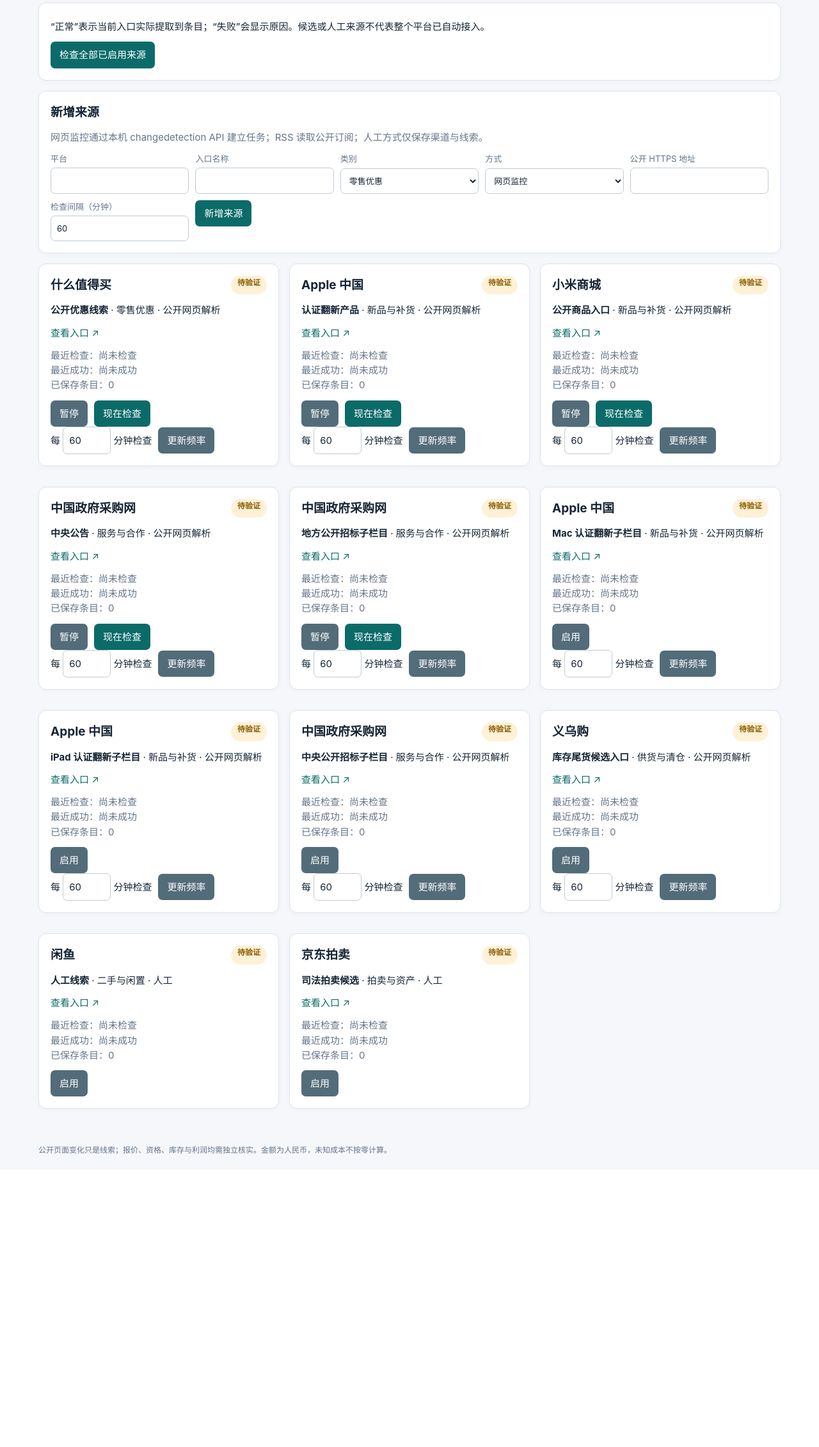
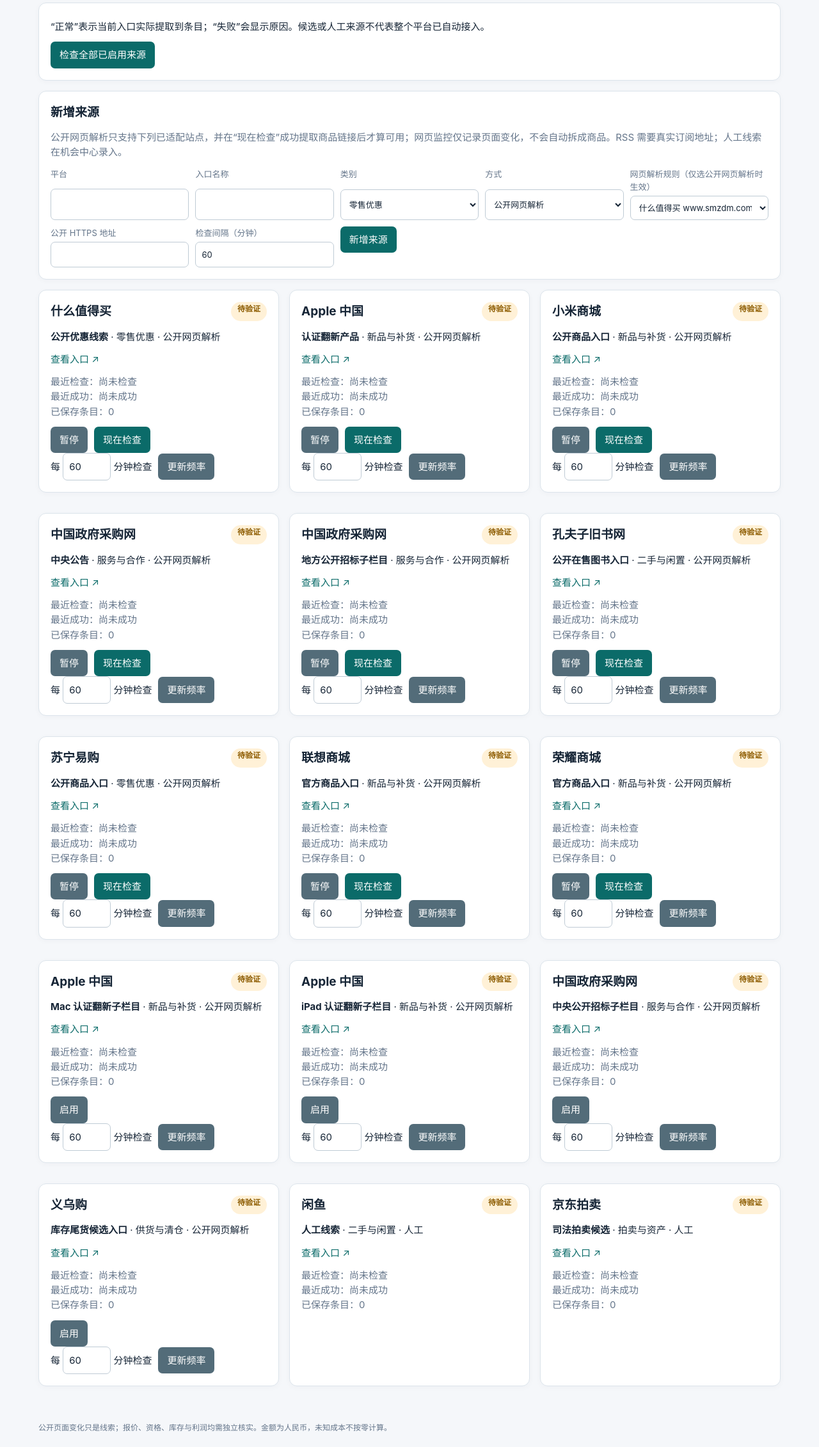
Before and after one commit to xie132339/opportunity-workbench, a Flask app: page /sources in a window 1280 px wide. Shown: the part 182-2444 px from the top of the page at 64% size. Before the commit the page ends 1986 px from the top, so only its background shows below. Run offline with Flask 3, Linux system fonts and the light colour scheme; data comes from the database, SQL or seed files in the repository; data that the repository does not hold is empty.

Commit message:
Expand configurable public product sources

```diff
--- a/app.py
+++ b/app.py
@@ -240,7 +240,13 @@ def source_add():
     category = request.form.get("category", "").strip()
     url = request.form.get("url", "").strip()
     method = request.form.get("method", "manual")
-    if not all((platform, name, category)) or method not in ("manual", "monitor", "rss"):
+    parser = request.form.get("parser", "") if method == "html" else ""
+    parser_hosts = {"smzdm": "www.smzdm.com", "apple": "www.apple.com.cn",
+                    "mi": "www.mi.com", "ccgp": "www.ccgp.gov.cn",
+                    "yiwugo": "www.yiwugo.com", "kongfz": "book.kongfz.com",
+                    "suning": "www.suning.com", "lenovo": "www.lenovo.com.cn",
+                    "honor": "www.honor.com"}
+    if not all((platform, name, category)) or method not in ("manual", "monitor", "rss", "html"):
         flash("来源信息不完整", "error")
         return go("sources")
     try:
@@ -248,6 +254,8 @@ def source_add():
         if not 5 <= interval <= 1440:
             raise ValueError("检查间隔须在 5 到 1440 分钟之间")
         _public_url(url)
+        if method == "html" and (parser not in parser_hosts or urlparse(url).hostname != parser_hosts[parser]):
+            raise ValueError("公开网页解析须选择与入口域名一致的已适配站点")
         with connect() as db:
             if db.execute("SELECT 1 FROM sources WHERE platform=? AND url=? AND method=?",
                           (platform,url,method)).fetchone():
@@ -264,9 +272,9 @@ def source_add():
             watch_uuid = resp.json()["uuid"]
         with connect() as db:
             db.execute("""INSERT INTO sources
-                (platform,name,category,url,method,watch_uuid,status,enabled,interval_minutes)
-                VALUES(?,?,?,?,?,?,?,?,?)""",
-                (platform,name,category,url,method,watch_uuid,"pending" if method != "manual" else "manual",
+                (platform,name,category,url,method,parser,watch_uuid,status,enabled,interval_minutes)
+                VALUES(?,?,?,?,?,?,?,?,?,?)""",
+                (platform,name,category,url,method,parser,watch_uuid,"pending" if method != "manual" else "manual",
                  int(method != "manual"),interval))
         flash("来源已保存", "ok")
     except Exception as exc:
--- a/db.py
+++ b/db.py
@@ -97,6 +97,10 @@ SEEDS = [
  ("中国政府采购网", "中央公开招标子栏目", "服务与合作", "https://www.ccgp.gov.cn/cggg/zygg/gkzb/", "html", "ccgp", 0),
  ("中国政府采购网", "地方公开招标子栏目", "服务与合作", "https://www.ccgp.gov.cn/cggg/dfgg/gkzb/", "html", "ccgp", 1),
  ("义乌购", "库存尾货候选入口", "供货与清仓", "https://www.yiwugo.com/buy/list/1.html", "html", "yiwugo", 0),
+ ("孔夫子旧书网", "公开在售图书入口", "二手与闲置", "https://book.kongfz.com/", "html", "kongfz", 1),
+ ("苏宁易购", "公开商品入口", "零售优惠", "https://www.suning.com/", "html", "suning", 1),
+ ("联想商城", "官方商品入口", "新品与补货", "https://www.lenovo.com.cn/", "html", "lenovo", 1),
+ ("荣耀商城", "官方商品入口", "新品与补货", "https://www.honor.com/cn/shop/", "html", "honor", 1),
  ("闲鱼", "人工线索", "二手与闲置", "https://www.goofish.com/", "manual", "", 0),
  ("京东拍卖", "司法拍卖候选", "拍卖与资产", "https://auction.jd.com/sifa.html", "manual", "", 0),
 ]
--- a/scanner.py
+++ b/scanner.py
@@ -63,6 +63,14 @@ def _allowed(parser, url):
         return host == "www.ccgp.gov.cn" and "/cggg/" in path and "/gkzb/" in path and path.endswith(".htm")
     if parser == "yiwugo":
         return host == "www.yiwugo.com" and "/product/" in path
+    if parser == "kongfz":
+        return host == "book.kongfz.com" and re.fullmatch(r"/\d+/\d+/?", path)
+    if parser == "suning":
+        return host == "product.suning.com" and re.fullmatch(r"/\d+/\d+\.html", path)
+    if parser == "lenovo":
+        return host == "item.lenovo.com.cn" and re.fullmatch(r"/product/\d+\.html", path)
+    if parser == "honor":
+        return host == "www.honor.com" and re.fullmatch(r"/cn/shop/product/\d+\.html", path)
     return False
 
 
--- a/templates/sources.html
+++ b/templates/sources.html
@@ -8,13 +8,14 @@
 </section>
 <section class="card">
   <h2>新增来源</h2>
-  <p class="muted">网页监控通过本机 changedetection API 建立任务；RSS 读取公开订阅；人工方式仅保存渠道与线索。</p>
+  <p class="muted">公开网页解析只支持下列已适配站点，并在“现在检查”成功提取商品链接后才算可用；网页监控仅记录页面变化，不会自动拆成商品。RSS 需要真实订阅地址；人工线索在机会中心录入。</p>
   <form method="post" action="{{ url_for('source_add') }}" class="form-grid">
     <input type="hidden" name="csrf" value="{{ csrf }}">
     <label>平台<input name="platform" required></label>
     <label>入口名称<input name="name" required></label>
     <label>类别<select name="category">{% for x in ['零售优惠','二手与闲置','供货与清仓','拍卖与资产','新品与补货','服务与合作'] %}<option>{{ x }}</option>{% endfor %}</select></label>
-    <label>方式<select name="method"><option value="monitor">网页监控</option><option value="rss">RSS 订阅</option><option value="manual">人工录入</option></select></label>
+    <label>方式<select name="method"><option value="html">公开网页解析</option><option value="monitor">网页变化监控</option><option value="rss">RSS 订阅</option><option value="manual">人工录入</option></select></label>
+    <label>网页解析规则（仅选公开网页解析时生效）<select name="parser"><option value="smzdm">什么值得买 www.smzdm.com</option><option value="apple">Apple 中国 www.apple.com.cn</option><option value="mi">小米商城 www.mi.com</option><option value="kongfz">孔夫子旧书网 book.kongfz.com</option><option value="suning">苏宁易购 www.suning.com</option><option value="lenovo">联想商城 www.lenovo.com.cn</option><option value="honor">荣耀商城 www.honor.com</option><option value="ccgp">中国政府采购网 www.ccgp.gov.cn</option><option value="yiwugo">义乌购 www.yiwugo.com（候选）</option></select></label>
     <label>公开 HTTPS 地址<input type="url" name="url" required></label>
     <label>检查间隔（分钟）<input name="interval_minutes" type="number" min="5" max="1440" value="60" required></label>
     <div><button>新增来源</button></div>
@@ -29,7 +30,7 @@
     <p class="muted">最近检查：{{ row.last_checked|cn_time if row.last_checked else '尚未检查' }}<br>最近成功：{{ row.last_success|cn_time if row.last_success else '尚未成功' }}<br>已保存条目：{{ row.event_count }}</p>
     {% if row.last_error %}<p class="error-text">{{ row.last_error }}</p>{% endif %}
     <div class="row">
-      <form method="post" action="{{ url_for('source_toggle',source_id=row.id) }}" class="inline"><input type="hidden" name="csrf" value="{{ csrf }}"><button class="secondary">{{ '暂停' if row.enabled else '启用' }}</button></form>
+      {% if row.method!='manual' %}<form method="post" action="{{ url_for('source_toggle',source_id=row.id) }}" class="inline"><input type="hidden" name="csrf" value="{{ csrf }}"><button class="secondary">{{ '暂停' if row.enabled else '启用' }}</button></form>{% endif %}
       {% if row.enabled and row.method!='manual' %}<form method="post" action="{{ url_for('scan_one',source_id=row.id) }}" class="inline"><input type="hidden" name="csrf" value="{{ csrf }}"><button>现在检查</button></form>{% endif %}
     </div>
     {% if row.method!='manual' %}<form method="post" action="{{ url_for('source_interval',source_id=row.id) }}" class="row"><input type="hidden" name="csrf" value="{{ csrf }}"><label>每 <input style="width:75px" name="interval_minutes" type="number" min="5" max="1440" value="{{ row.interval_minutes }}" required> 分钟检查</label><button class="secondary">更新频率</button></form>{% endif %}
```
Also changed, not shown: docs/environment.md (+7 -0 lines), docs/sources.md (+18 -2 lines), .agent/execplans/opportunity-workbench.md, README.md.
